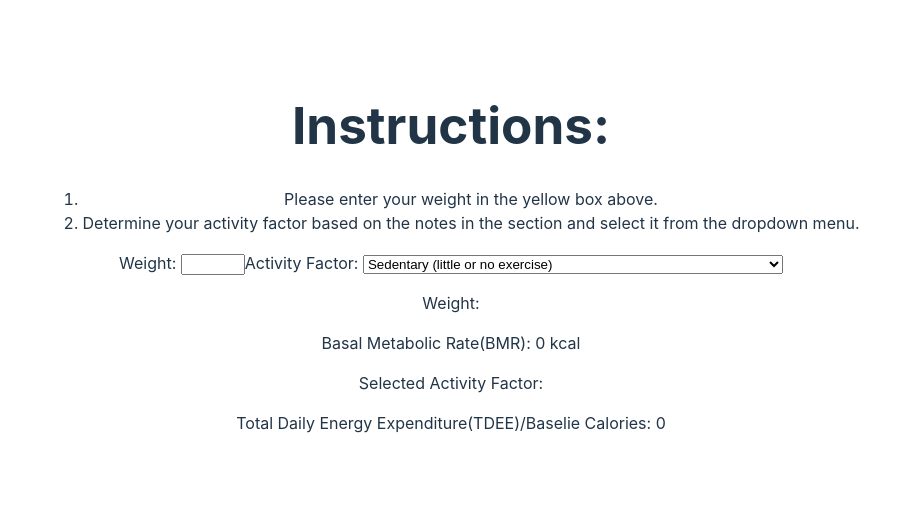
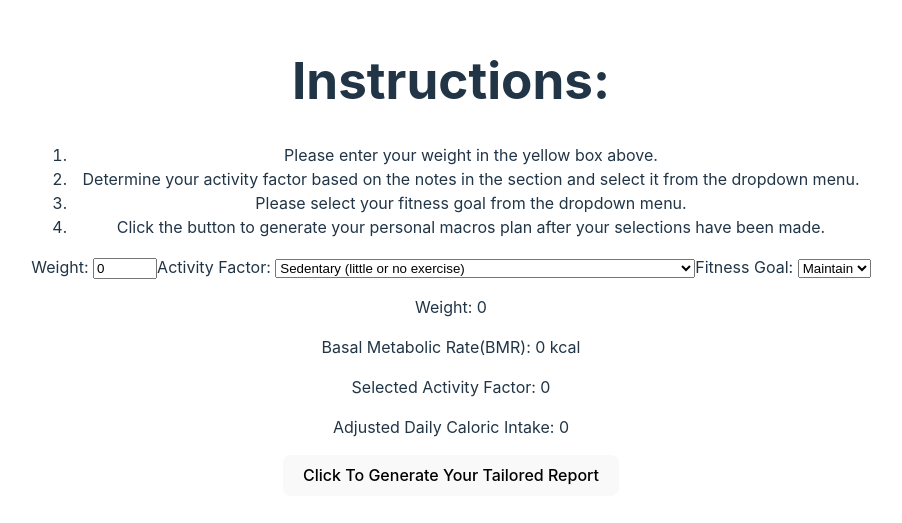
Before and after one commit to TheoBreaux/nutri-goal-tracker, a React (Vite) app: page /dailycaloriecalculator in a window 1280 px wide. Shown: the part 143-666 px from the top of the page, without its empty margins (189-1091 px from the left). Built offline with nearby package versions, Linux system fonts and the light colour scheme.

Commit message:
calorie calculator slice

```diff
--- a/src/App.jsx
+++ b/src/App.jsx
@@ -4,13 +4,18 @@ import FoodEntryForm from "./components/FoodEntryForm";
 import FoodLog from "./components/FoodLog";
 import WelcomeMessage from "./components/WelcomeMessage";
 import DailyCalorieCalculator from "./components/DailyCalorieCalculator";
+import MacrosBreakdown from "./components/MacrosBreakdown";
 
 const App = () => {
   return (
     <Router>
       <Routes>
         <Route path="/" element={<WelcomeMessage />} />
-        <Route path="/dailycaloriecalculator" element={<DailyCalorieCalculator />} />
+        <Route
+          path="/dailycaloriecalculator"
+          element={<DailyCalorieCalculator />}
+        />
+        <Route path="/macrosbreakdown" element={<MacrosBreakdown />} />
         <Route path="/foodentryform" element={<FoodEntryForm />} />
         <Route path="/foodlog" element={<FoodLog />} />
       </Routes>
--- a/src/components/DailyCalorieCalculator.jsx
+++ b/src/components/DailyCalorieCalculator.jsx
@@ -1,10 +1,16 @@
-import { useState } from "react";
+import { useState, useEffect } from "react";
+import { Link } from "react-router-dom";
 
 const DailyCalorieCalculator = () => {
-  const [weight, setWeight] = useState("");
-  const [activity, setActivity] = useState("");
+  const [weight, setWeight] = useState(0);
+  const [activity, setActivity] = useState(0);
+  const [totalCalories, setTotalCalories] = useState(0);
+  const [kcalAdjustment, setKcalAdjustment] = useState(0);
 
-  const totalCalories = activity * (weight * 10);
+  useEffect(() => {
+    const calories = activity * (weight * 10);
+    setTotalCalories(calories);
+  }, [weight, activity]);
 
   return (
     <div>
@@ -15,6 +21,11 @@ const DailyCalorieCalculator = () => {
           <li>
             Determine your activity factor based on the notes in the section and
             select it from the dropdown menu.
+          </li>
+          <li>Please select your fitness goal from the dropdown menu.</li>
+          <li>
+            Click the button to generate your personal macros plan after your
+            selections have been made.
           </li>
         </ol>
       </div>
@@ -52,15 +63,27 @@ const DailyCalorieCalculator = () => {
             training)
           </option>
         </select>
+        <label htmlFor="goal">Fitness Goal: </label>
+        <select
+          id="goal"
+          name="goal"
+          onChange={(e) => setKcalAdjustment(e.target.value)}>
+          <option value={0}>Maintain</option>
+          <option value={-500}>Bulk</option>
+          <option value={500}>Shred</option>
+        </select>
       </form>
       <div className="results">
         <p>Weight: {weight}</p>
         <p>Basal Metabolic Rate(BMR): {weight * 10} kcal</p>
         <p>Selected Activity Factor: {activity}</p>
         <p>
-          Total Daily Energy Expenditure(TDEE)/Baselie Calories:{" "}
-          {totalCalories.toFixed(0)}
+          Adjusted Daily Caloric Intake:{" "}
+          {(totalCalories - kcalAdjustment).toFixed(0)}
         </p>
+        <Link to="/macrosbreakdown">
+          <button>Click To Generate Your Tailored Report</button>
+        </Link>
       </div>
     </div>
   );
--- /dev/null
+++ b/src/components/MacrosBreakdown.jsx
@@ -0,0 +1,50 @@
+import { Link } from "react-router-dom";
+
+
+
+
+const MacrosBreakdown = () => {
+  return (
+    <div>
+      <h1>Bulking</h1>
+      <table border="1">
+        <thead>
+          <tr>
+            <th>Macronutrients</th>
+            <th>%</th>
+            <th>grams</th>
+            <th>kcal</th>
+          </tr>
+        </thead>
+        <tbody>
+          <tr>
+            <td>Protein (grams/day)</td>
+            <td></td>
+            <td></td>
+            <td></td>
+          </tr>
+          <tr>
+            <td>Carbohydrates (grams/day)</td>
+            <td></td>
+            <td></td>
+            <td></td>
+          </tr>
+          <tr>
+            <td>Fat (grams/day)</td>
+            <td></td>
+            <td></td>
+            <td></td>
+          </tr>
+          <tr>
+            <td>Total Percentage</td>
+            <td></td>
+            <td></td>
+            <td></td>
+          </tr>
+        </tbody>
+      </table>
+    </div>
+  );
+};
+
+export default MacrosBreakdown;
--- /dev/null
+++ b/src/features/calorieCalculatorSlice.jsx
@@ -0,0 +1,32 @@
+import { createSlice } from "@reduxjs/toolkit";
+
+const calorieCalculatorSlice = createSlice({
+  name: "calorieCalculator",
+  initialState: {
+    weight: 0,
+    activity: 0,
+    totalCalories: 0,
+    kcalAdjustment: 0,
+  },
+  reducers: {
+    setWeight: (state, action) => {
+      state.weight = action.payload;
+    },
+    setActivity: (state, action) => (state.activity = action.payload),
+    calculateTotalCalories: (state) => {
+      state.totalCalories = state.activity * (state.weight * 10);
+    },
+    setKcalAdjustment: (state, action) => {
+      state.kcalAdjustment = action.payload;
+    },
+  },
+});
+
+export const {
+  setWeight,
+  setActivity,
+  calculateTotalCalories,
+  setKcalAdjustment,
+} = calorieCalculatorSlice.actions;
+
+export default calorieCalculatorSlice.reducer;
--- a/src/features/store.js
+++ b/src/features/store.jsx
@@ -1,9 +1,11 @@
 import { configureStore } from "@reduxjs/toolkit";
 import foodReducer from "./foodItemSlice";
+import calorieCalculatorReducer from "./calorieCalculatorSlice";
 
 const store = configureStore({
   reducer: {
     food: foodReducer,
+    calorieCalculator: calorieCalculatorReducer,
   },
 });
 
--- a/src/main.jsx
+++ b/src/main.jsx
@@ -3,7 +3,7 @@ import ReactDOM from "react-dom/client";
 import App from "./App.jsx";
 import "./index.css";
 import { Provider } from "react-redux";
-import store from "./features/store.js";
+import store from "./features/store.jsx";
 
 ReactDOM.createRoot(document.getElementById("root")).render(
   <React.StrictMode>
```
Also changed, not shown: src/features/foodItemSlice.jsx (renamed from src/features/foodItemSlice.js).
